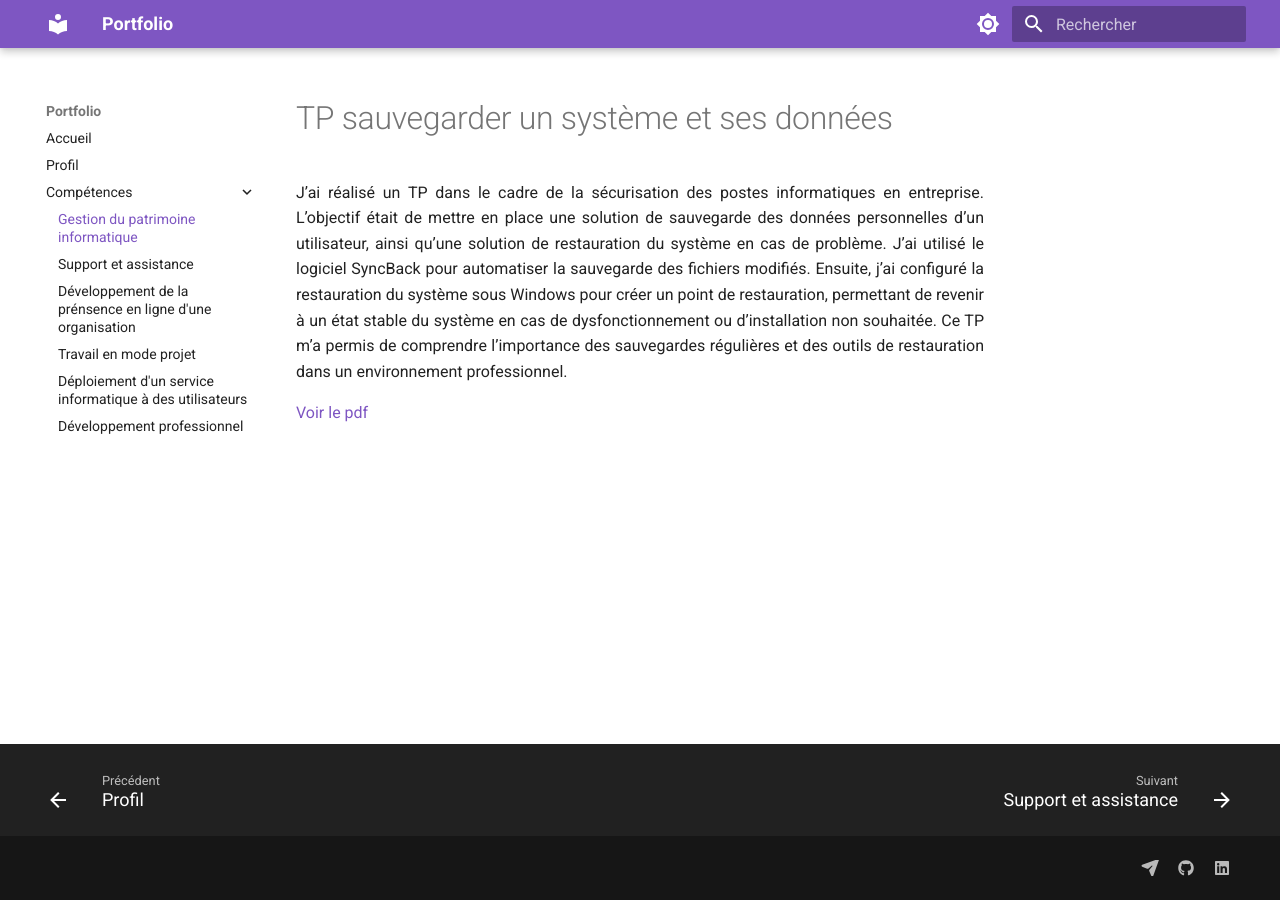
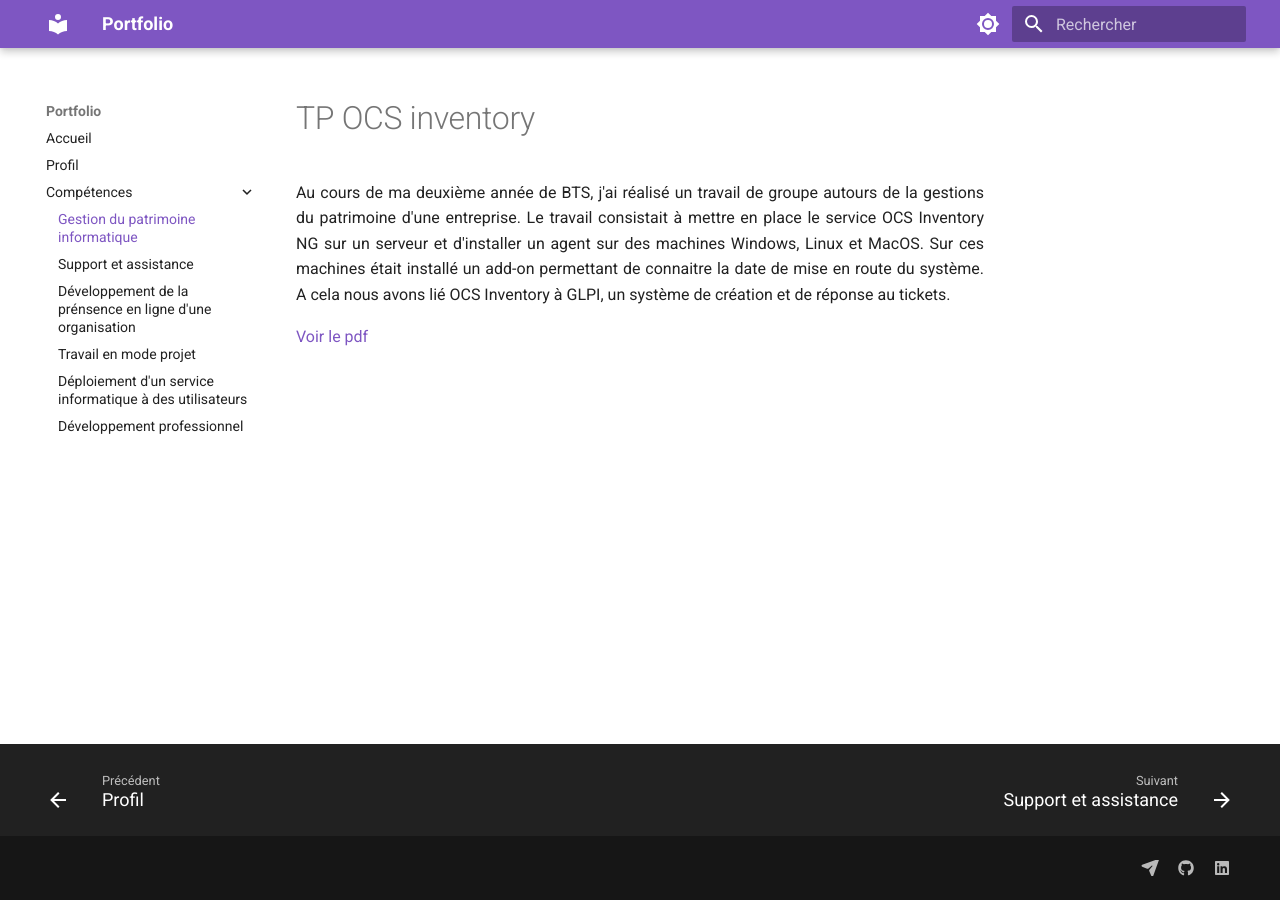
Before and after one commit to saulevant/portfolio_en_ligne, an MkDocs documentation site: the page built from docs/competences/patrimoine-informatique.md, in a window 1280 px wide. Built offline with MkDocs 1.6.1 and Material for MkDocs 9.7.7, drawn with Linux system fonts in a browser that asks for light colours.

Commit message:
Modification du patrimoine informatique

```diff
--- a/docs/competences/patrimoine-informatique.md
+++ b/docs/competences/patrimoine-informatique.md
@@ -1,5 +1,5 @@
-# TP sauvegarder un système et ses données
+# TP OCS inventory
 
-J’ai réalisé un TP dans le cadre de la sécurisation des postes informatiques en entreprise. L’objectif était de mettre en place une solution de sauvegarde des données personnelles d’un utilisateur, ainsi qu’une solution de restauration du système en cas de problème. J’ai utilisé le logiciel SyncBack pour automatiser la sauvegarde des fichiers modifiés. Ensuite, j’ai configuré la restauration du système sous Windows pour créer un point de restauration, permettant de revenir à un état stable du système en cas de dysfonctionnement ou d’installation non souhaitée. Ce TP m’a permis de comprendre l’importance des sauvegardes régulières et des outils de restauration dans un environnement professionnel.
+Au cours de ma deuxième année de BTS, j'ai réalisé un travail de groupe autours de la gestions du patrimoine d'une entreprise. Le travail consistait à mettre en place le service OCS Inventory NG sur un serveur et d'installer un agent sur des machines Windows, Linux et MacOS. Sur ces machines était installé un add-on permettant de connaitre la date de mise en route du système. A cela nous avons lié OCS Inventory à GLPI, un système de création et de réponse au tickets.
 
-[Voir le pdf](assets/Sauvegarder_un_système_et_ses_données.pdf)
+[Voir le pdf](assets/TP OCS rendu.pdf)
```
Also changed, not shown: 2 other files.
